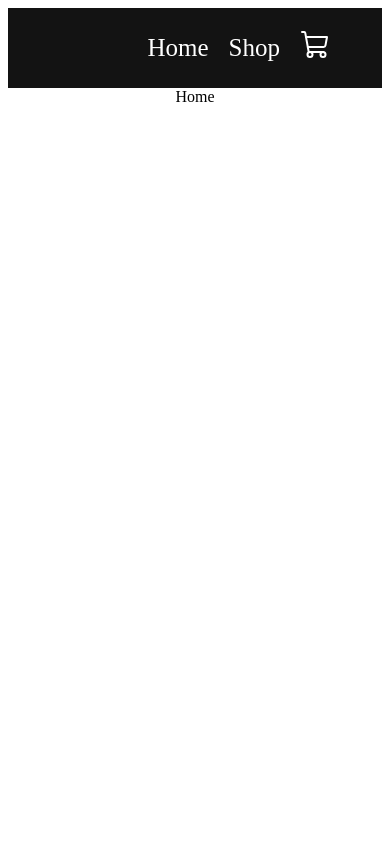
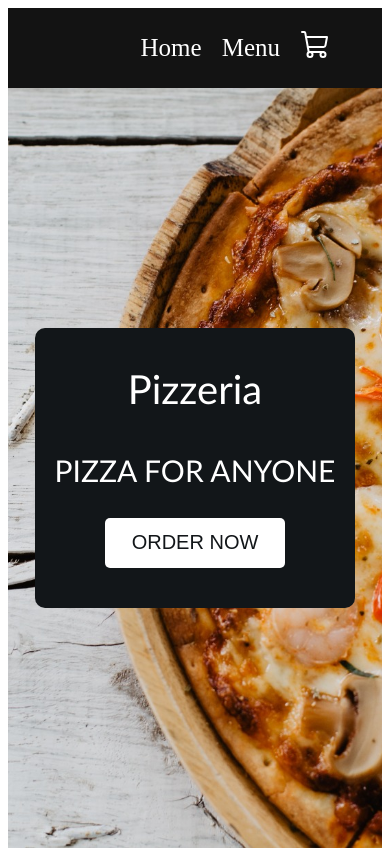
Before and after one commit to milica456/domaci3, a React (Create React App) app: page / in a window 390 px wide. Built offline with nearby package versions, Linux system fonts and the light colour scheme.

Commit message:
Kreirana Home strana

```diff
--- a/src/App.js
+++ b/src/App.js
@@ -1,8 +1,8 @@
 import {BrowserRouter as Router, Routes, Route} from 'react-router-dom';
 import './App.css';
 import { Navbar } from './components/navbar';
-import {Home} from "./pages/home/home";
-import {Shop} from "./pages/shop/shop";
+import Home from "./pages/home/home";
+import {Menu} from "./pages/menu/menu";
 import {Cart} from "./pages/cart/cart";
 
 function App() {
@@ -13,7 +13,7 @@ function App() {
     <Navbar />
       <Routes>
         <Route path="/" element={<Home />} />
-        <Route path="/shop" element={<Shop />}/>
+        <Route path="/menu" element={<Menu />}/>
         <Route path="/cart" element={<Cart />} />
 
       </Routes>
--- a/src/components/navbar.jsx
+++ b/src/components/navbar.jsx
@@ -8,7 +8,7 @@ export const Navbar = () => {
     <div className='navbar'>
     <div className='links'>
         <Link to="/"> Home </Link>
-        <Link to="/shop"> Shop </Link>
+        <Link to="/menu"> Menu </Link>
         <Link to="/cart">
         <ShoppingCart size={32} />
          </Link>
--- /dev/null
+++ b/src/pages/home/home.css
@@ -0,0 +1,101 @@
+
+  .home {
+    width: 100%;
+    height: 90vh;
+    display: flex;
+    justify-content: center;
+    align-items: flex-start;
+    flex-direction: column;
+    background-position: center;
+    background-repeat: no-repeat;
+    background-size: cover;
+    font-family: "Gill Sans", "Gill Sans MT", Calibri, "Trebuchet MS", sans-serif;
+}
+
+
+  .headerContainer {
+    width: auto;
+    margin-left: 50px;
+  }
+
+  .headerContainer h1 {
+    justify-content: center;
+    align-items: center;
+    font-size: 90px;
+    height: 60px;
+    font-weight: 50;
+    color: black;
+  }
+
+  .headerContainer p {
+    padding: 0;
+    font-size: 40px;
+    font-weight: lighter;
+    color: black;
+  }
+
+  .headerContainer button {
+    color: black;
+    border: none;
+    border-radius: 5px;
+    cursor: pointer;
+    justify-content: center;
+    background-color: #121619;
+    height: 50px;
+    width: 180px;
+    color: white;
+    text-decoration: none;
+    font-size: 20px;
+  }
+
+  .headerContainer button:hover {
+    background-color: #07090a;
+    cursor: pointer;
+    transition: 0.3s ease-in;
+  }
+
+  @media only screen and (max-width: 650px) {
+    .home {
+      justify-content: center;
+      align-items: center;
+    }
+    .headerContainer h1,
+    .headerContainer p {
+    }
+
+    .headerContainer {
+      margin-left: 0px;
+      border-radius: 10px;
+      padding: 10px;
+      width: 80%;
+      display: flex;
+      justify-content: center;
+      align-items: center;
+      flex-direction: column;
+      background-color: #121619;
+      color: white;
+    }
+
+    .headerContainer h1 {
+      font-size: 40px;
+      height: 30px;
+      color: white;
+      text-align: left;
+    }
+
+    .headerContainer p {
+      font-size: 30px;
+      color: white;
+    }
+
+    .headerContainer button {
+      background-color: white;
+      color: #121619;
+      margin-bottom: 30px;
+    }
+
+    .headerContainer button:hover {
+      background-color: rgb(225, 225, 225);
+      color: #121619;
+    }
+  }
--- a/src/pages/home/home.jsx
+++ b/src/pages/home/home.jsx
@@ -1,8 +1,20 @@
 import React from 'react'
+import {Link} from "react-router-dom";
+import BannerImage from "../../assets/pizza.jpeg";
+import "./home.css";
 
+function Home() {
+  return (
+    <div className='home' style={{backgroundImage: `url(${BannerImage})`}}>
+     <div className='headerContainer'>
+      <h1> Pizzeria </h1>
+      <p> PIZZA FOR ANYONE </p>
+      <Link to="/menu">
+        <button> ORDER NOW </button>
+      </Link>
+      </div>
+      </div>
+  );
+}
 
-export const Home = () => {
-  return (
-    <div>Home</div>
-  )
-};
+export default Home;
--- a/src/pages/shop/shop.jsx
+++ b/src/pages/menu/menu.jsx
@@ -1,6 +1,6 @@
 import React from 'react';
 
-export const Shop = () => {
+export const Menu = () => {
   return (
     <div>Shop</div>
   )
```
Also changed, not shown: src/assets/pizza.jpeg (added).
